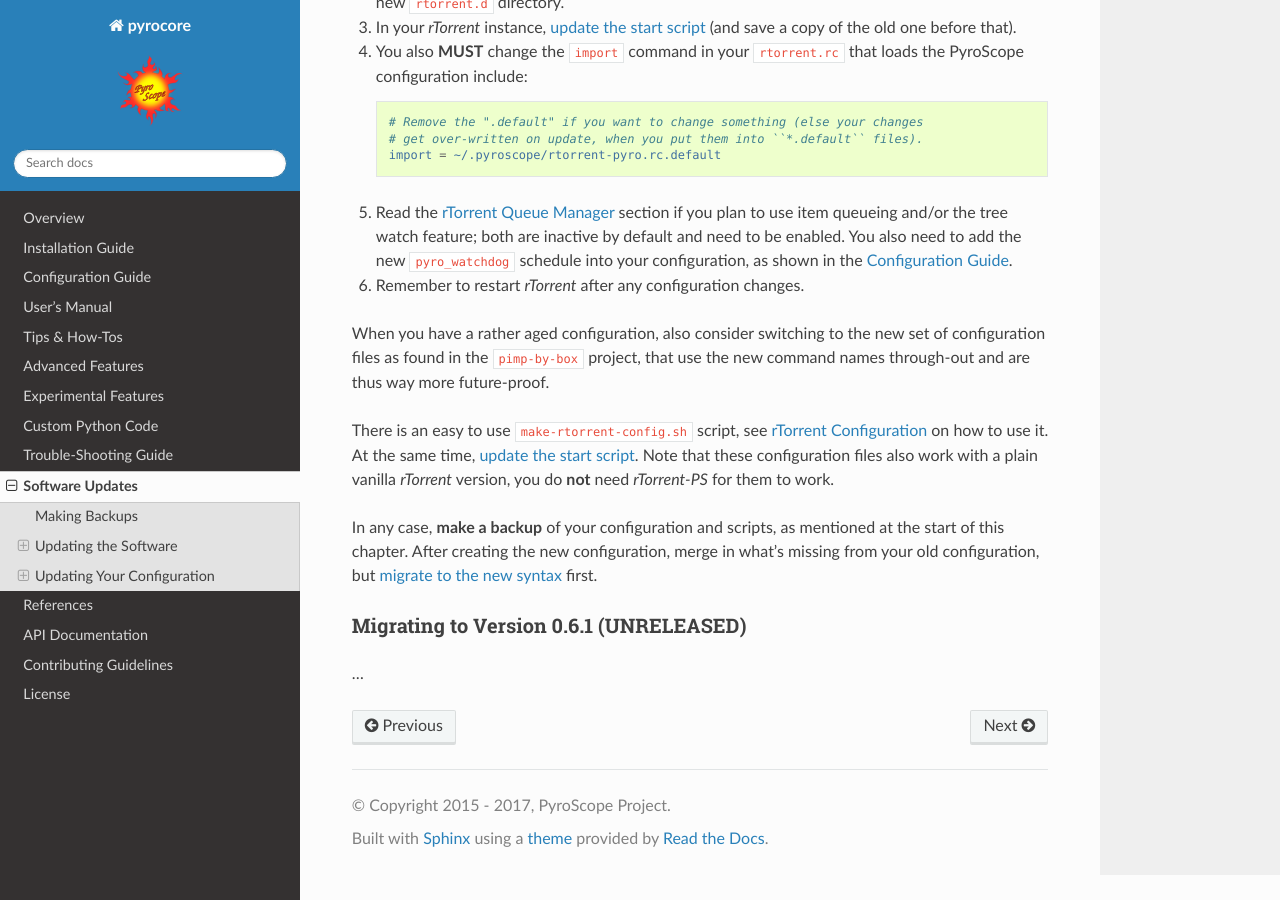
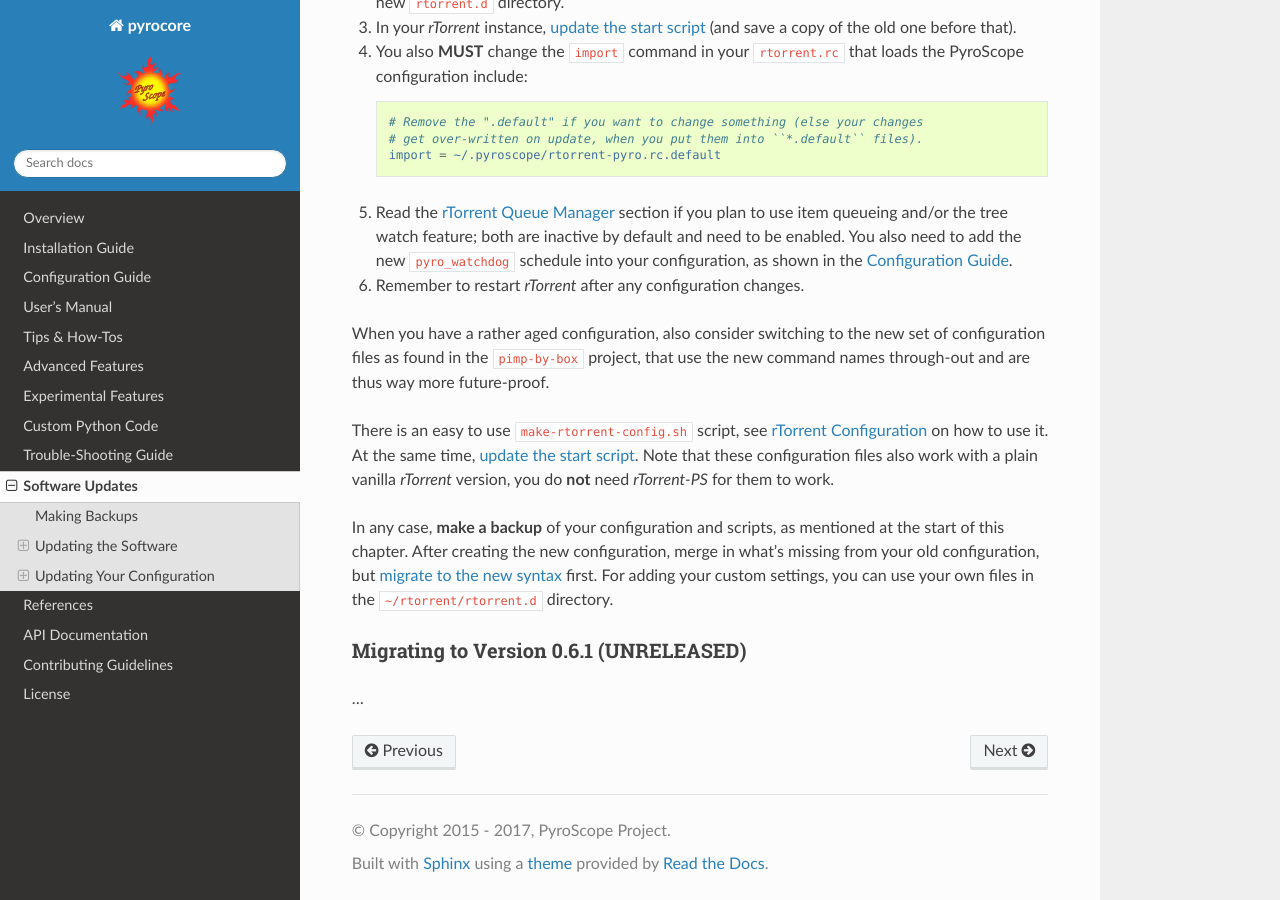
Before and after one commit to pyroscope/pyrocore, a Sphinx documentation site: the page built from docs/updating.rst, in a window 1280 px wide and 900 px high, scrolled down 3020 px. Built offline with Sphinx 7.4.7 and the Read the Docs theme 2.0.0, drawn with Linux system fonts in a browser that asks for light colours.

Commit message:
hint to use rtorrent.d for customization

```diff
--- a/docs/updating.rst
+++ b/docs/updating.rst
@@ -177,6 +177,7 @@ you do **not** need *rTorrent-PS* for them to work.
 In any case, **make a backup** of your configuration and scripts,
 as mentioned at the start of this chapter. After creating the new configuration,
 merge in what's missing from your old configuration, but `migrate to the new syntax`_ first.
+For adding your custom settings, you can use your own files in the ``~/rtorrent/rtorrent.d`` directory.
 
 
 Migrating to Version 0.6.1 (UNRELEASED)
```
